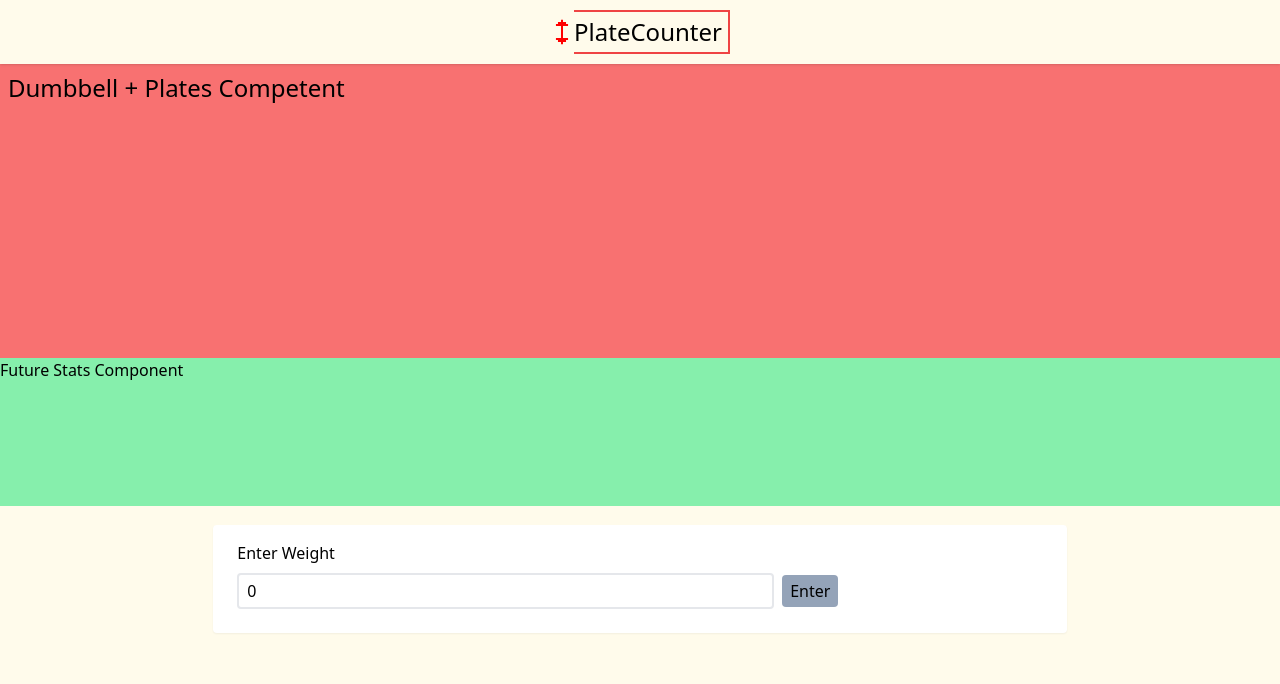
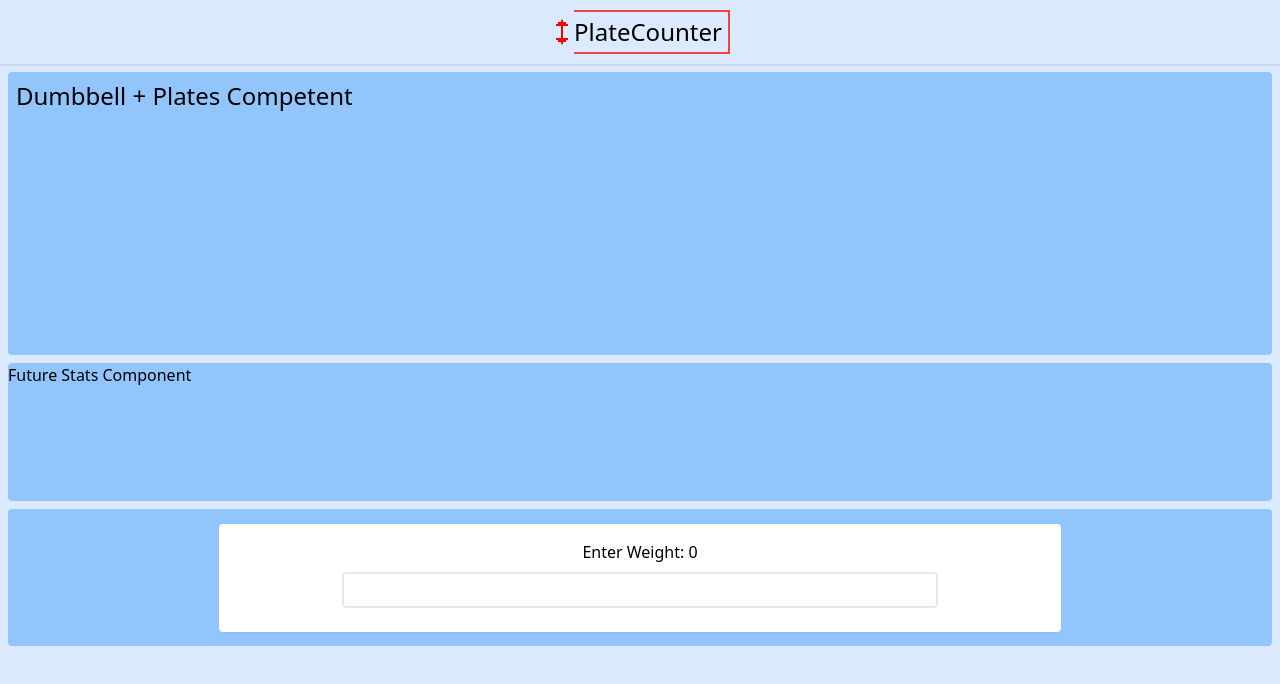
Before and after one commit to PeytonCurr/plate_counter, a React (Create React App) app: page / in a window 1280 px wide. Shown: the top 684 px of the page. Built offline with nearby package versions, Linux system fonts and the light colour scheme.

Commit message:
Added functionality to the Input form

```diff
--- a/src/App.jsx
+++ b/src/App.jsx
@@ -6,25 +6,33 @@ function App() {
 
   const [weight, setWeight] = useState(0);
 
-  function changeWeight(formData) {
-    setWeight(formData.value)
+
+  function handleSubmit(event) {
+    event.preventDefault();
   }
+
+  function handleChange(event) {
+    setWeight(event.target.value)
+    console.log(weight)
+  }
+
 
   return (
     <>
-      <div className='bg-amber-50'>
+      <div className='bg-blue-100'>
         <Navbar></Navbar>
-        <section className='grid grid-col-1 grid-rows-5' style={{ height: "92vh" }}>
+        <section className='grid grid-col-1 grid-rows-5 p-2 gap-2 bg-blue-100' style={{ height: "92vh" }}>
 
-          <div className='text-2xl p-2 justify-center bg-red-400 row-span-2'>Dumbbell + Plates Competent</div>
+          <div className='text-2xl p-2 justify-center bg-blue-300 row-span-2 rounded'>Dumbbell + Plates Competent</div>
 
-          <div className='bg-green-300'>Future Stats Component</div>
+          <div className='bg-blue-300 rounded'>Future Stats Component</div>
 
-          <div className='flex justify-center items-center'>
-            <form onSubmit={changeWeight} className=' bg-white rounded shadow-sm p-6 pt-4 w-2/3'>
-              <div className='mb-2'> Enter Weight </div>
-              <input value={weight} type="number" className="w-2/3 rounded p-1 px-2 border-2" />
-              <button type='submit' className='ml-2 p-1 px-2 bg-slate-400 rounded'> Enter </button>
+          <div className='flex justify-center items-center rounded bg-blue-300'>
+            <form onSubmit={handleSubmit} className=' bg-white rounded shadow-sm p-6 pt-4 w-2/3'>
+              <div className='text-center mb-2'> Enter Weight: {weight} </div>
+              <div className='flex justify-center'>
+                <input value={weight || ""} type="number" step={5} max={1000} onChange={handleChange} className="text-center w-3/4 rounded p-1 px-2 border-2" />
+              </div>
             </form>
           </div>
         </section>
```
